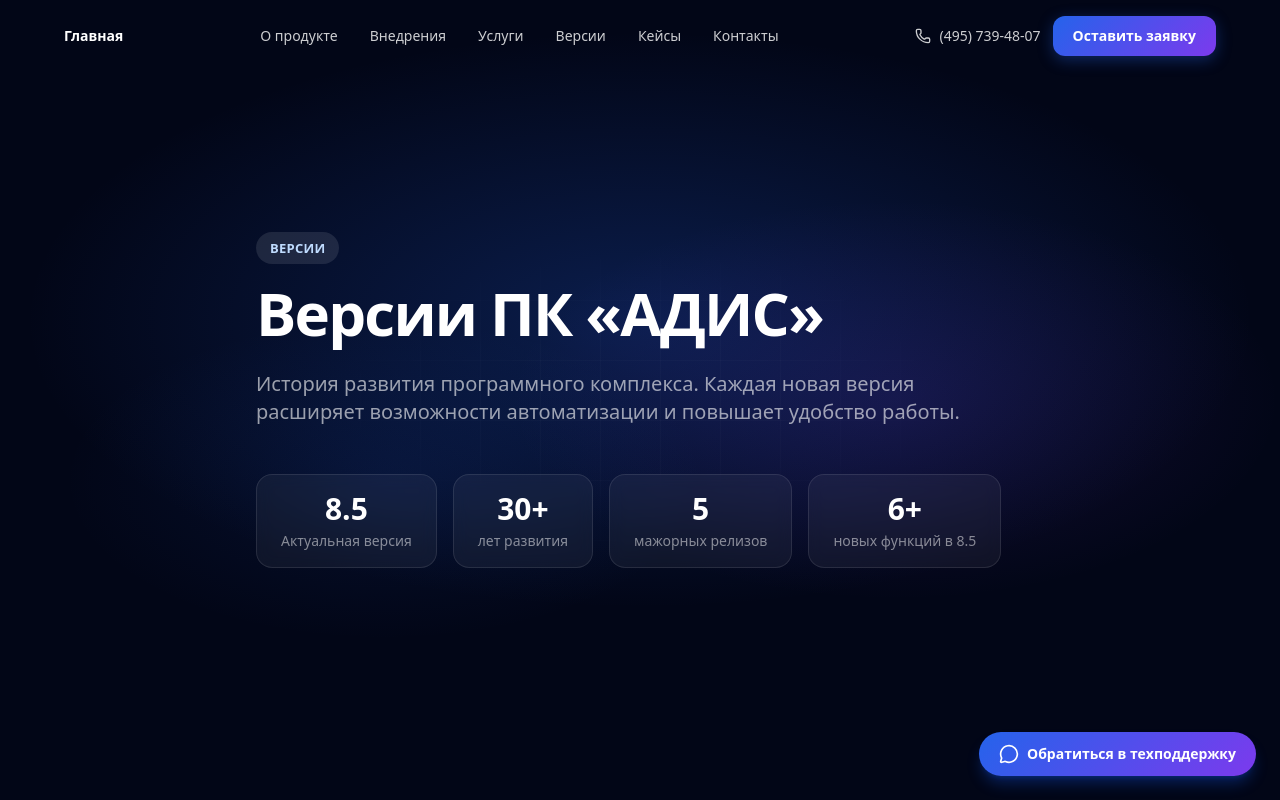
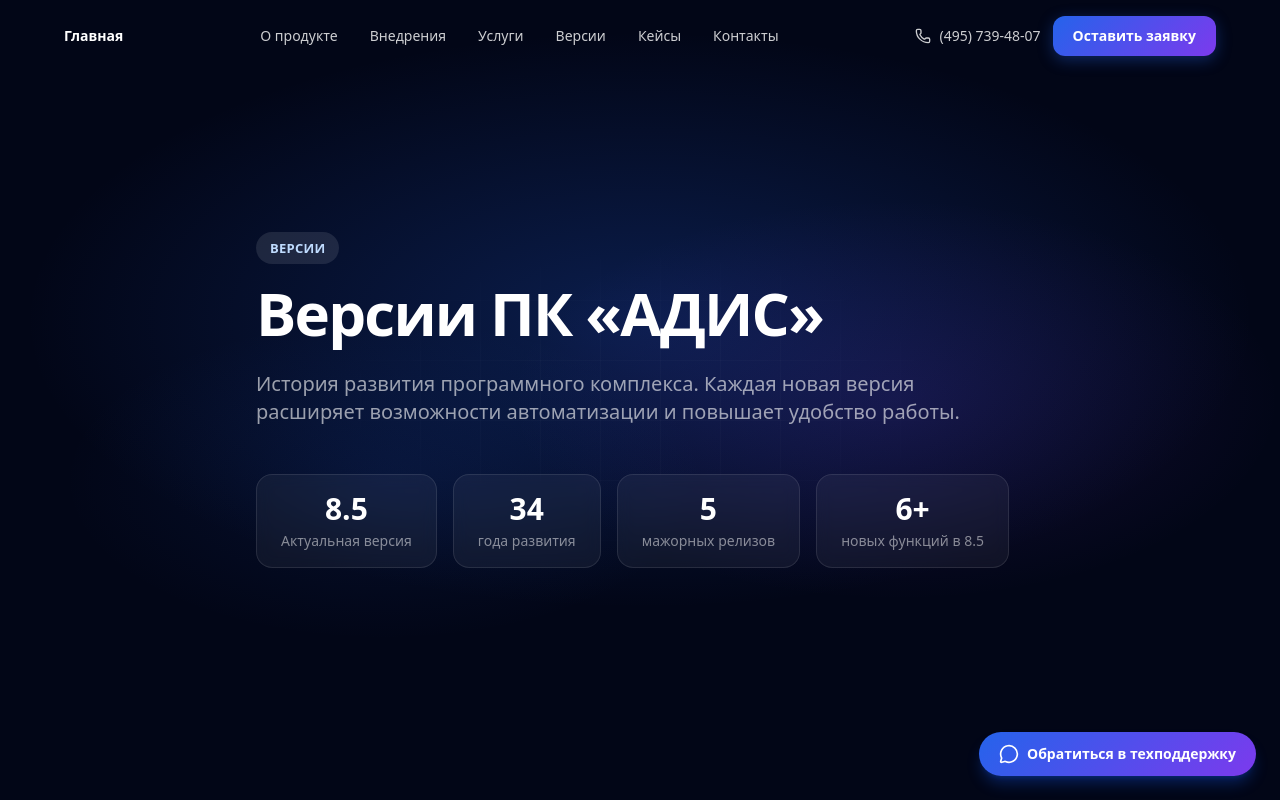
Before and after one commit to Bulka84/adis, a Next.js app: page /versions in a window 1280 px wide. Shown: the top 800 px of the page. Built offline with nearby package versions, Linux system fonts and the light colour scheme.

Commit message:
Update years of experience from 30+ to 34 across all pages
Co-Authored-By: Claude Sonnet 4.6 <noreply@anthropic.com>

```diff
--- a/src/app/cases/page.tsx
+++ b/src/app/cases/page.tsx
@@ -233,7 +233,7 @@ export default function CasesPage() {
             {[
               { icon: MapPin, value: "35", label: "регионов внедрения" },
               { icon: Star, value: "4.9", label: "средняя оценка" },
-              { icon: Calendar, value: "30+", label: "лет опыта" },
+              { icon: Calendar, value: "34", label: "года опыта" },
               { icon: CheckCircle, value: "100%", label: "успешных запусков" },
             ].map((item) => (
               <div key={item.label} className="bg-white/5 backdrop-blur-sm border border-white/10 rounded-2xl p-5 text-center">
--- a/src/app/layout.tsx
+++ b/src/app/layout.tsx
@@ -35,7 +35,7 @@ export const metadata: Metadata = {
     siteName: "ПК «АДИС»",
     title: "ПК «АДИС» — Автоматизация скорой медицинской помощи",
     description:
-      "Программный комплекс автоматизации диспетчерской службы СМП. 30+ лет на рынке, 50+ городов внедрений.",
+      "Программный комплекс автоматизации диспетчерской службы СМП. 34 года на рынке, 500+ городов внедрений.",
   },
 };
 
--- a/src/app/versions/page.tsx
+++ b/src/app/versions/page.tsx
@@ -54,7 +54,7 @@ export default function VersionsPage() {
           <div className="flex flex-wrap gap-4">
             {[
               { value: "8.5", label: "Актуальная версия" },
-              { value: "30+", label: "лет развития" },
+              { value: "34", label: "года развития" },
               { value: "5", label: "мажорных релизов" },
               { value: "6+", label: "новых функций в 8.5" },
             ].map((item) => (
--- a/src/components/AnimatedCounters.tsx
+++ b/src/components/AnimatedCounters.tsx
@@ -3,7 +3,7 @@
 import { useEffect, useRef, useState } from "react";
 
 const counters = [
-  { target: 30, suffix: "+", label: "лет на рынке" },
+  { target: 34, suffix: "", label: "лет на рынке" },
   { target: 500, suffix: "+", label: "городов внедрений" },
   { target: 573, suffix: "", label: "рабочих мест" },
   { target: 18, suffix: "M+", label: "населения обслуживается" },
```
